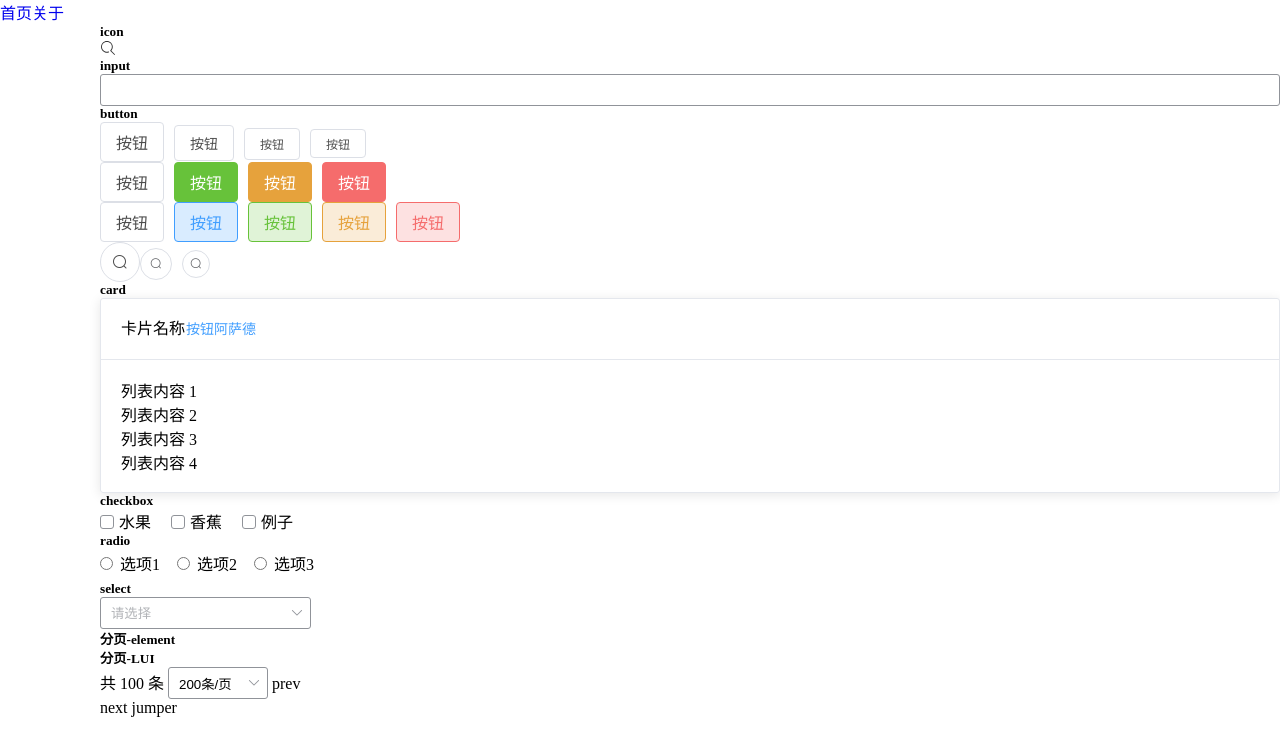
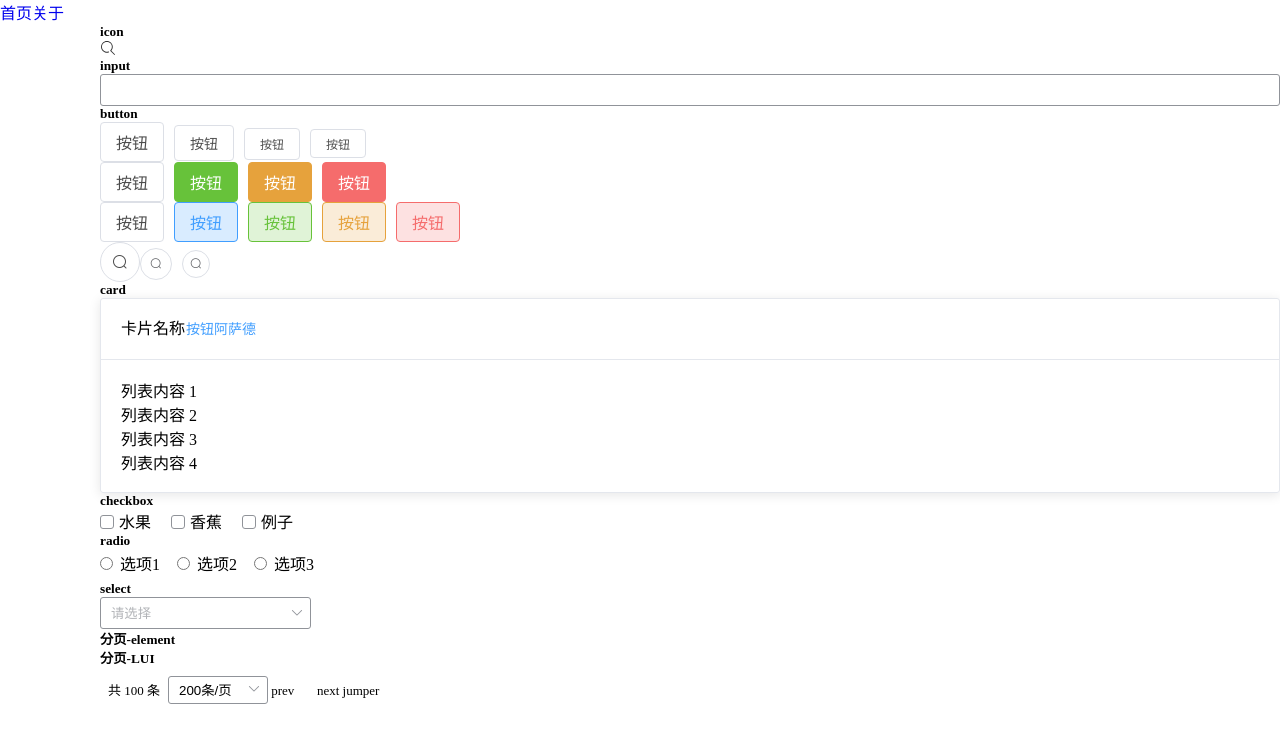
Before and after one commit to haibolian/my-website, a Vue app: page /#/ in a window 1280 px wide. Shown: the top 756 px of the page. Built offline with nearby package versions, Linux system fonts and the light colour scheme.

Commit message:
样式调整

```diff
--- a/src/LUI/style/pagination.scss
+++ b/src/LUI/style/pagination.scss
@@ -1,14 +1,80 @@
 @import './variables.scss';
+
+.l-pagination {
+  font-size: 13px;
+}
+
+.is-current_page {
+  color: $border-color-active;
+}
+
+.l-pagination_pager,
+.l-pagination_prev,
+.l-pagination_next,
+.l-pagination_total,
+.l-pagination_jumper{
+  height: 28px;
+  display: inline-block;
+  line-height: 28px;
+  margin: 0 8px;
+}
+
+.l-pagination:first-child {
+  margin-left: 0;
+}
+
 
 .l-pagination_rightWrapper {
   float: right;
 }
 
+// sizes
 .l-pagination_sizes {
   .l-select {
     width: 100px;
+    display: inline-block;
     .l-select-inner {
       text-align: center;
     }
+    .l-input-inner {
+      height: 28px;
+    }
   }
 }
+
+// pager
+.l-pagination_pager {
+  display: inline-block;
+  font-weight: 500;
+  .pager-number,
+  .pager-prev,
+  .pager-next {
+    width: 36px;
+    height: 100%;
+    text-align: center;
+    display: inherit;
+    line-height: inherit;
+    cursor: pointer;
+    user-select: none;
+    &:hover {
+      color: $border-color-active;
+    }
+    &.is-current_page {
+      cursor: unset;
+    }
+  }
+
+}
+
+
+// prev
+.l-pagination_prev {
+  .l-icon.icon-arrow-right {
+    transform: rotate(180deg);
+    display: inline-block;
+  }
+}
+
+.l-pagination_prev, .l-pagination_next {
+  font-weight: bold;
+}
```
